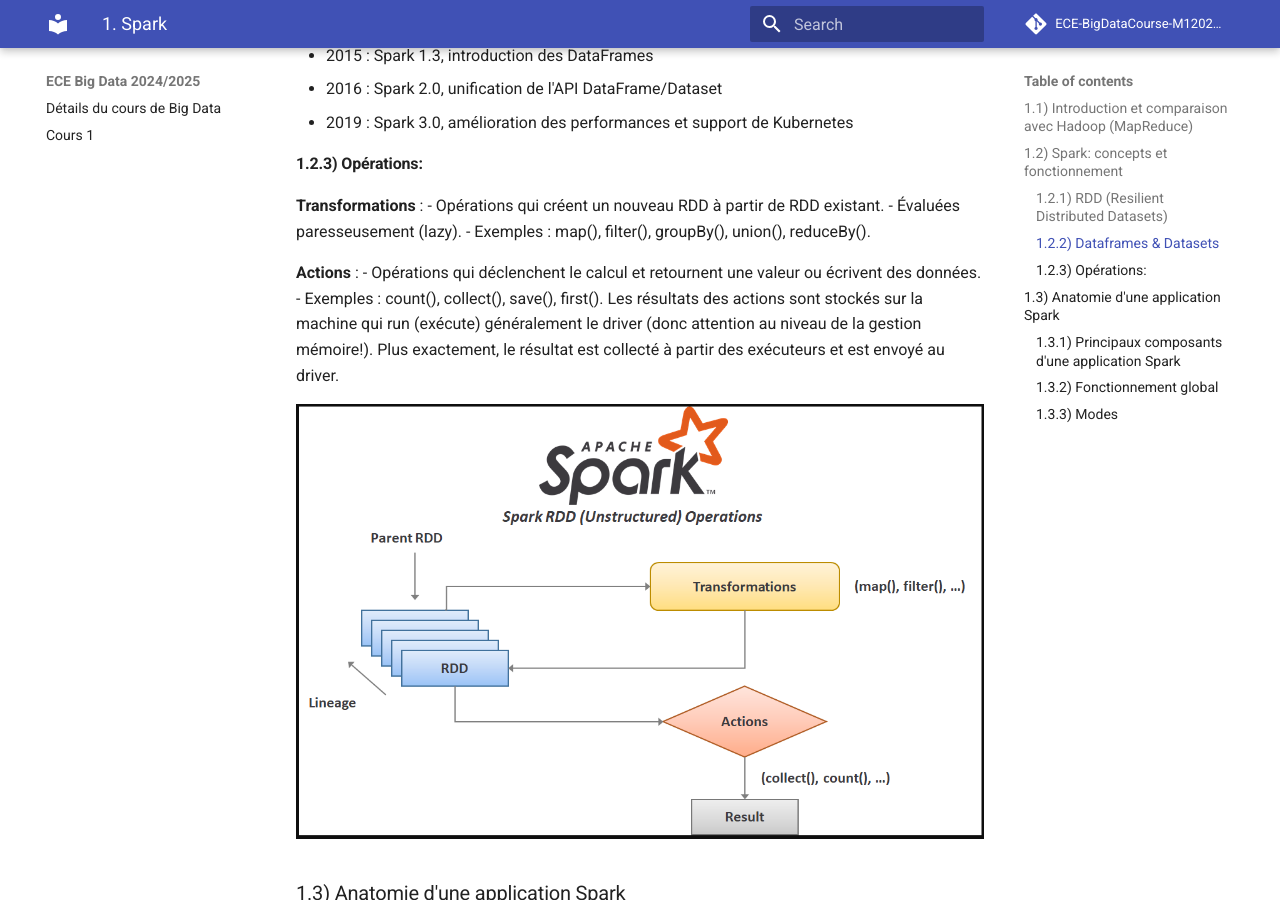
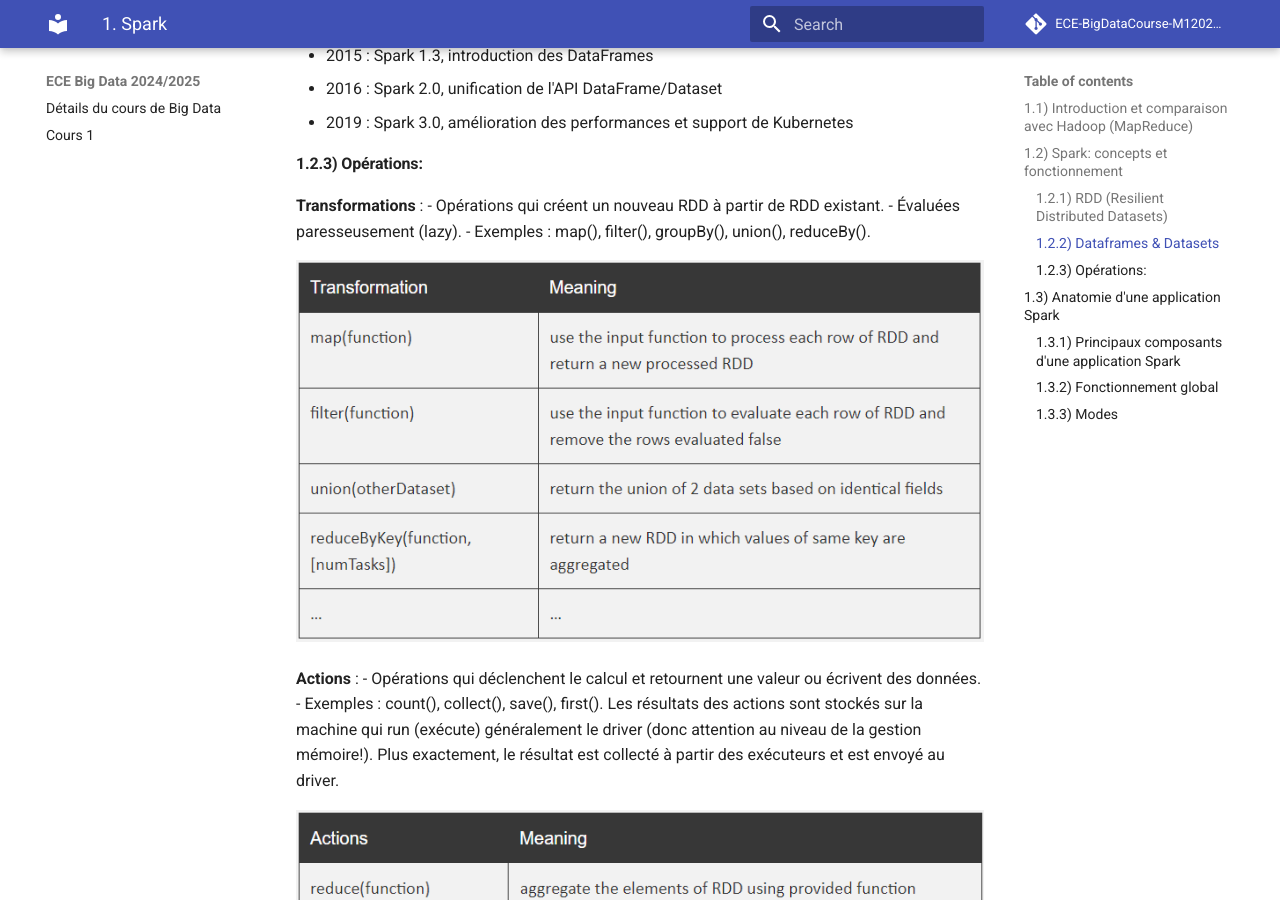
Before and after one commit to ECE-BigDataCourse-M12024/big-data-course-materials, an MkDocs documentation site: the page built from docs/Cours2.md, in a window 1280 px wide and 900 px high, scrolled down 5106 px. Built offline with MkDocs 1.6.1 and Material for MkDocs 9.7.7, drawn with Linux system fonts in a browser that asks for light colours; comment, search, counter and statistics services are not loaded; old or Windows-style settings are respelled for this version of MkDocs.

Commit message:
complete cours

```diff
--- a/docs/Cours2.md
+++ b/docs/Cours2.md
@@ -116,12 +116,18 @@ Comparaison :
 - Évaluées paresseusement (lazy).
 - Exemples : map(), filter(), groupBy(), union(), reduceBy().
 
+![alt text](img/cours2/transformation_examples.PNG)
+
+
 **Actions** :
 - Opérations qui déclenchent le calcul et retournent une valeur ou écrivent des données.
 - Exemples : count(), collect(), save(), first().
   Les résultats des actions sont stockés sur la machine qui run (exécute) généralement le driver (donc attention au niveau de la gestion mémoire!). Plus exactement, le résultat est collecté à partir des exécuteurs et est envoyé au driver.
 
-![alt text](img/cours2/RDDOperations.png)
+![alt text](img/cours2/actions_example.PNG)
+
+
+>![alt text](img/cours2/RDDOperations.png)
 
 
 
@@ -229,7 +235,6 @@ Spark est agnostique par rapport au gestionnaire de cluster sous-jacent. Tant qu
 - **Mesos** : Utilise Apache Mesos comme gestionnaire de ressources.
 - **Kubernetes** : Déploiement sur un cluster Kubernetes.
 
-
 Nb:
 >Etant donné que le driver planifie les tâches sur le cluster, en pratique on préfère l'exécuter à proximité des workers nodes, idéalement sur le même réseau local.
 >Si nous souhaitons envoyer des requêtes au cluster à distance, il est préférable de déployer Spark en mode Cluster, ce qui va ouvrir une connexion RPC vers le driver qui pourra soumettre les opérations et tâches au plus près des workers.
```
Also changed, not shown: docs/img/cours2/actions_example.PNG (added), docs/img/cours2/transformation_examples.PNG (added).
